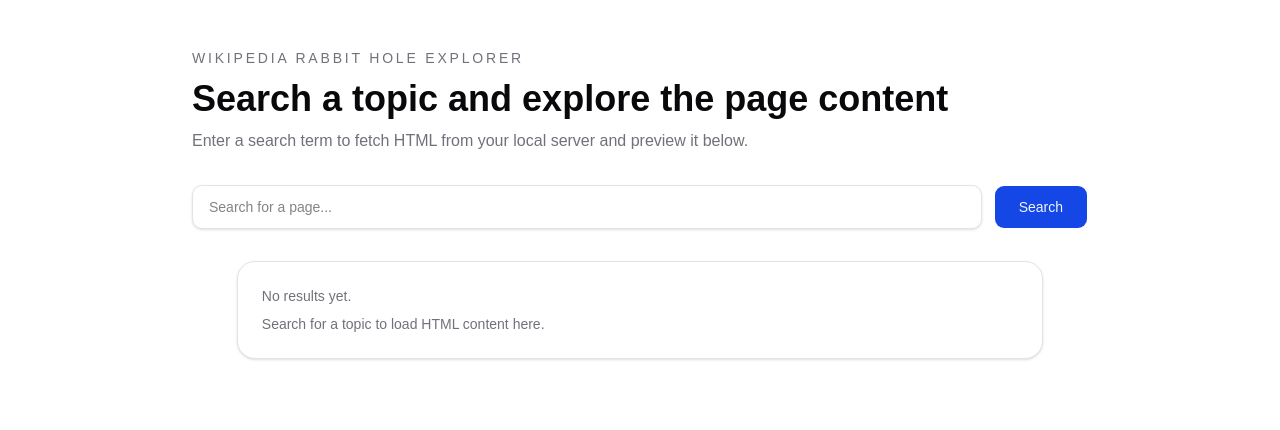
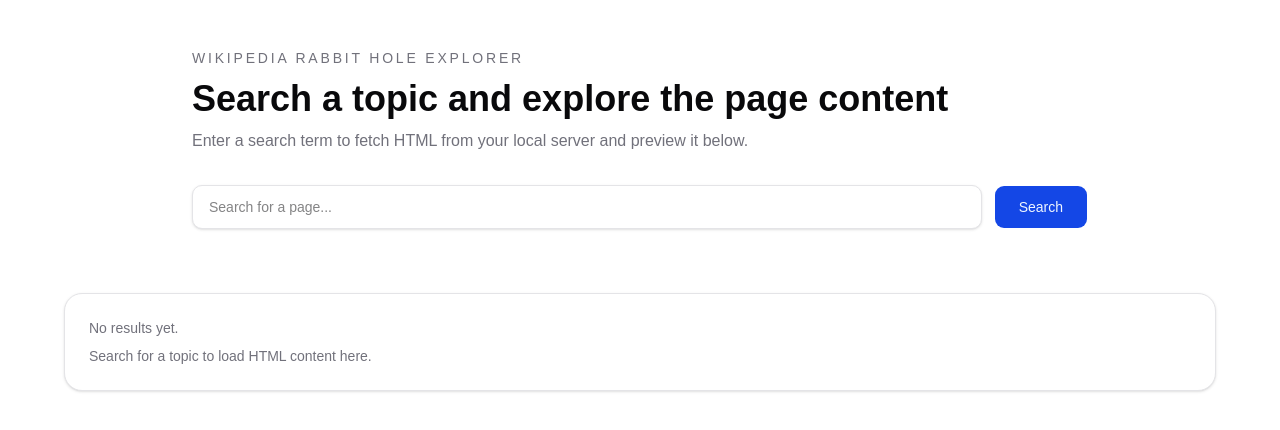
Before and after one commit to AmlanJSarmah/Wikipedia-Rabbit-Hole-Explorer, a React (Vite) app in the folder client/: page / in a window 1280 px wide. Shown: the top 430 px of the page. Built offline with nearby package versions, Linux system fonts and the light colour scheme.

Commit message:
Separated code from App.tsx

```diff
--- a/client/src/App.tsx
+++ b/client/src/App.tsx
@@ -1,6 +1,7 @@
 import type { SubmitEvent, MouseEvent } from 'react';
 import { useState } from 'react';
-import { Button } from '@/components/ui/button';
+import Header from '@/components/Header';
+import WikipediaViewer from '@/components/WikipediaViewer';
 
 function App() {
   const [query, setQuery] = useState('');
@@ -87,58 +88,22 @@
   return (
     <div className="min-h-svh bg-background text-foreground">
       <div className="mx-auto flex w-[90%] flex-col gap-8 pb-16 pt-12 lg:w-[70%]">
-        <header className="space-y-2">
-          <p className="text-sm uppercase tracking-[0.2em] text-muted-foreground">
-            Wikipedia Rabbit Hole Explorer
-          </p>
-          <h1 className="text-3xl font-semibold leading-tight md:text-4xl">
-            Search a topic and explore the page content
-          </h1>
-          <p className="text-base text-muted-foreground">
-            Enter a search term to fetch HTML from your local server and preview
-            it below.
-          </p>
-        </header>
-
-        <form
-          className="flex w-full flex-col gap-3 sm:flex-row"
-          onSubmit={handleSubmit}
-        >
-          <input
-            aria-label="Search query"
-            className="h-11 flex-1 rounded-lg border border-input bg-background px-4 text-sm shadow-sm outline-none transition focus-visible:ring-2 focus-visible:ring-ring"
-            placeholder="Search for a page..."
-            value={query}
-            onChange={event => setQuery(event.target.value)}
-          />
-          <Button className="h-11 px-6" disabled={isLoading} type="submit">
-            {isLoading ? 'Searching...' : 'Search'}
-          </Button>
-        </form>
-
+        <Header
+          query={query}
+          isLoading={isLoading}
+          setQuery={setQuery}
+          handleSubmit={handleSubmit}
+        ></Header>
         {error ? (
           <div className="rounded-lg border border-destructive/40 bg-destructive/10 px-4 py-3 text-sm text-destructive">
             {error}
           </div>
         ) : null}
-
-        <section className="w-full">
-          <div className="mx-auto w-[90%] rounded-2xl border border-border bg-card p-6 shadow-sm  3xl:w-[60%]">
-            {html ? (
-              <div
-                className="wiki-content space-y-4 text-sm leading-7 text-foreground"
-                dangerouslySetInnerHTML={{ __html: html }}
-                onClick={handleWikiClick}
-              />
-            ) : (
-              <div className="space-y-2 text-sm text-muted-foreground">
-                <p>No results yet.</p>
-                <p>Search for a topic to load HTML content here.</p>
-              </div>
-            )}
-          </div>
-        </section>
       </div>
+      <WikipediaViewer
+        html={html}
+        handleWikiClick={handleWikiClick}
+      ></WikipediaViewer>
     </div>
   );
 }
--- /dev/null
+++ b/client/src/components/Header.tsx
@@ -0,0 +1,46 @@
+import { Button } from '@/components/ui/button';
+import type { Dispatch, SetStateAction, SubmitEvent } from 'react';
+
+type HeaderProps = {
+  query: string;
+  isLoading: boolean;
+  setQuery: Dispatch<SetStateAction<string>>;
+  handleSubmit: (event: SubmitEvent<HTMLFormElement>) => Promise<void>;
+};
+
+function Header({ query, isLoading, setQuery, handleSubmit }: HeaderProps) {
+  return (
+    <>
+      <header className="space-y-2">
+        <p className="text-sm uppercase tracking-[0.2em] text-muted-foreground">
+          Wikipedia Rabbit Hole Explorer
+        </p>
+        <h1 className="text-3xl font-semibold leading-tight md:text-4xl">
+          Search a topic and explore the page content
+        </h1>
+        <p className="text-base text-muted-foreground">
+          Enter a search term to fetch HTML from your local server and preview
+          it below.
+        </p>
+      </header>
+
+      <form
+        className="flex w-full flex-col gap-3 sm:flex-row"
+        onSubmit={handleSubmit}
+      >
+        <input
+          aria-label="Search query"
+          className="h-11 flex-1 rounded-lg border border-input bg-background px-4 text-sm shadow-sm outline-none transition focus-visible:ring-2 focus-visible:ring-ring"
+          placeholder="Search for a page..."
+          value={query}
+          onChange={event => setQuery(event.target.value)}
+        />
+        <Button className="h-11 px-6" disabled={isLoading} type="submit">
+          {isLoading ? 'Searching...' : 'Search'}
+        </Button>
+      </form>
+    </>
+  );
+}
+
+export default Header;
--- /dev/null
+++ b/client/src/components/WikipediaViewer.tsx
@@ -0,0 +1,29 @@
+import type { MouseEvent } from 'react';
+
+type WikipediaViewerProps = {
+  html: string;
+  handleWikiClick: (e: MouseEvent<HTMLDivElement>) => Promise<void>;
+};
+
+function WikipediaViewer({ html, handleWikiClick }: WikipediaViewerProps) {
+  return (
+    <section className="w-full">
+      <div className="mx-auto w-[90%] rounded-2xl border border-border bg-card p-6 shadow-sm  3xl:w-[60%]">
+        {html ? (
+          <div
+            className="wiki-content space-y-4 text-sm leading-7 text-foreground"
+            dangerouslySetInnerHTML={{ __html: html }}
+            onClick={handleWikiClick}
+          />
+        ) : (
+          <div className="space-y-2 text-sm text-muted-foreground">
+            <p>No results yet.</p>
+            <p>Search for a topic to load HTML content here.</p>
+          </div>
+        )}
+      </div>
+    </section>
+  );
+}
+
+export default WikipediaViewer;
```
